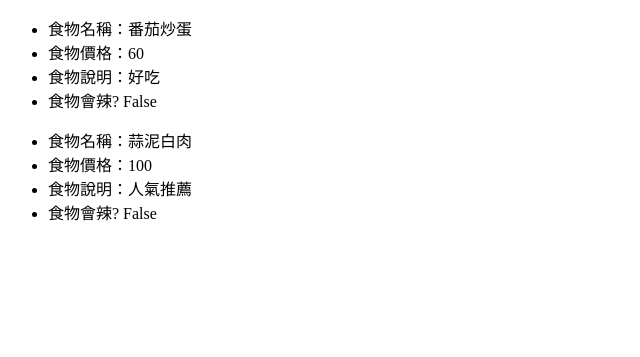
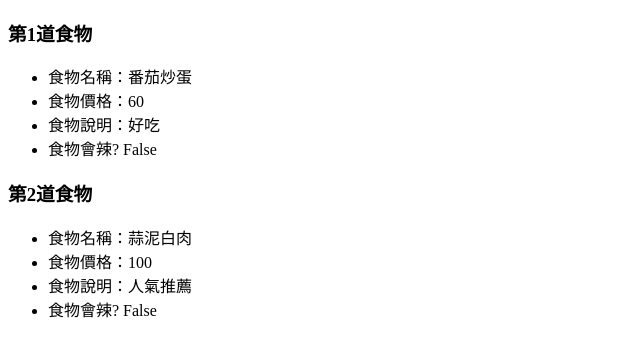
Before and after one commit to kuanhua/foodweb, a Django app: page /menu/ in a window 1280 px wide. Shown: the top 357 px of the page, without its empty margins (0-640 px from the left). Run offline with Django 3.2, Linux system fonts and the light colour scheme.

Commit message:
2016.08.12 AM 1:54

```diff
--- a/templates/menu.html
+++ b/templates/menu.html
@@ -6,12 +6,15 @@
 </head>
 <body>
     {% for food in foods %}
+        <h3>第{{ forloop.counter }}道食物</h3>
             <ul>
                 <li>食物名稱：{{ food.name }}</li>
                 <li>食物價格：{{ food.price }}</li>
                 <li>食物說明：{{ food.comment }}</li>
                 <li>食物會辣? {{ food.is_spicy }}</li>
             </ul>
+    {% empty %}
+        <p>賣完了！</p>
     {% endfor %}
 </body>
 </html>
```
Lines whose indentation alone changed are shown as unchanged.
